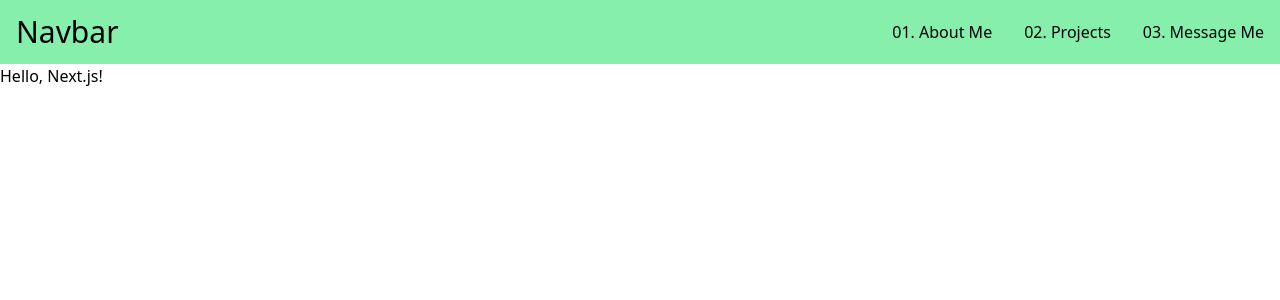
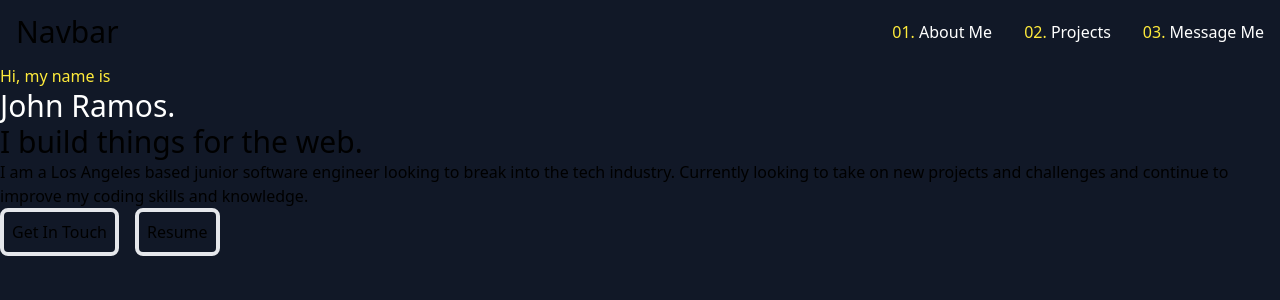
Before and after one commit to jramos5883/portfolioV2.0, a Next.js app in the folder portfoliov2.0-app/: page / in a window 1280 px wide. Shown: the top 300 px of the page. Built offline with nearby package versions, Linux system fonts and the light colour scheme.

Commit message:
Working on intro section

```diff
--- /dev/null
+++ b/portfoliov2.0-app/app/(components)/intro.comp.tsx/intro.comp.tsx
@@ -0,0 +1,16 @@
+export default function Intro() {
+  return (
+    <div className="">
+      <p className="text-yellow">Hi, my name is</p>
+      <p className="text-white text-3xl">John Ramos.</p>
+      <p className="text-3xl">I build things for the web.</p>
+      <p className="">
+        I am a Los Angeles based junior software engineer looking to break into
+        the tech industry. Currently looking to take on new projects and
+        challenges and continue to improve my coding skills and knowledge.
+      </p>
+      <button className="p-2 mr-4 border-4 rounded-lg">Get In Touch</button>
+      <button className="p-2 border-4 rounded-lg">Resume</button>
+    </div>
+  );
+}
--- a/portfoliov2.0-app/app/(components)/navbar/navbar.comp.tsx
+++ b/portfoliov2.0-app/app/(components)/navbar/navbar.comp.tsx
@@ -1,11 +1,17 @@
 export default function Navbar() {
   return (
-    <div className="flex flex-row bg-green-300 justify-between h-16 items-center">
+    <div className="flex flex-row justify-between h-16 items-center">
       <h1 className="px-4 text-3xl">Navbar</h1>
       <div className="flex flex-row">
-        <p className="px-4">01. About Me</p>
-        <p className="px-4">02. Projects</p>
-        <p className="px-4">03. Message Me</p>
+        <p className="px-4 text-yellow">
+          01. <span className="text-white">About Me</span>
+        </p>
+        <p className="px-4 text-yellow">
+          02. <span className="text-white">Projects</span>
+        </p>
+        <p className="px-4 text-yellow">
+          03. <span className="text-white">Message Me</span>
+        </p>
       </div>
     </div>
   );
--- a/portfoliov2.0-app/app/globals.css
+++ b/portfoliov2.0-app/app/globals.css
@@ -1,3 +1,18 @@
 @tailwind base;
 @tailwind components;
 @tailwind utilities;
+
+body {
+  margin: 0;
+  padding: 0;
+  box-sizing: border-box;
+  background-color: rgb(17 24 39);
+}
+
+.text-yellow {
+  color: #ffeb3b;
+}
+
+.text-white {
+  color: #fff;
+}
--- a/portfoliov2.0-app/app/page.tsx
+++ b/portfoliov2.0-app/app/page.tsx
@@ -1,3 +1,9 @@
+import Intro from "./(components)/intro.comp.tsx/intro.comp";
+
 export default function App() {
-  return <h1>Hello, Next.js!</h1>;
+  return (
+    <div>
+      <Intro />
+    </div>
+  );
 }
```
